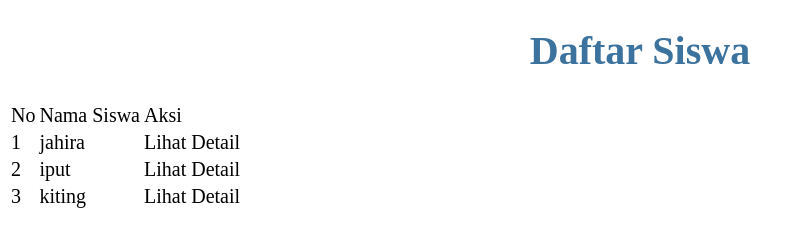
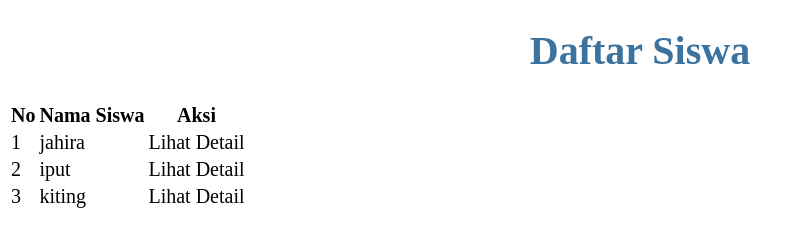
Before and after one commit to zahra5353/latihan5, a plain HTML site: page index.html in a window 1280 px wide. Shown: the whole page, without its empty margins (0-802 px from the left). Drawn offline with Linux system fonts and the light colour scheme.

Commit message:
menentukan table head

```diff
--- a/index.html
+++ b/index.html
@@ -24,9 +24,9 @@
 
 <table border="0">
   <tr>
-  <td>No</td>
- <td>Nama Siswa</td>
-  <td>Aksi</td>
+  <th>No</th>
+ <th>Nama Siswa</th>
+  <th>Aksi</th>
   </tr>
   <tr>
     <td>1</td>
```
